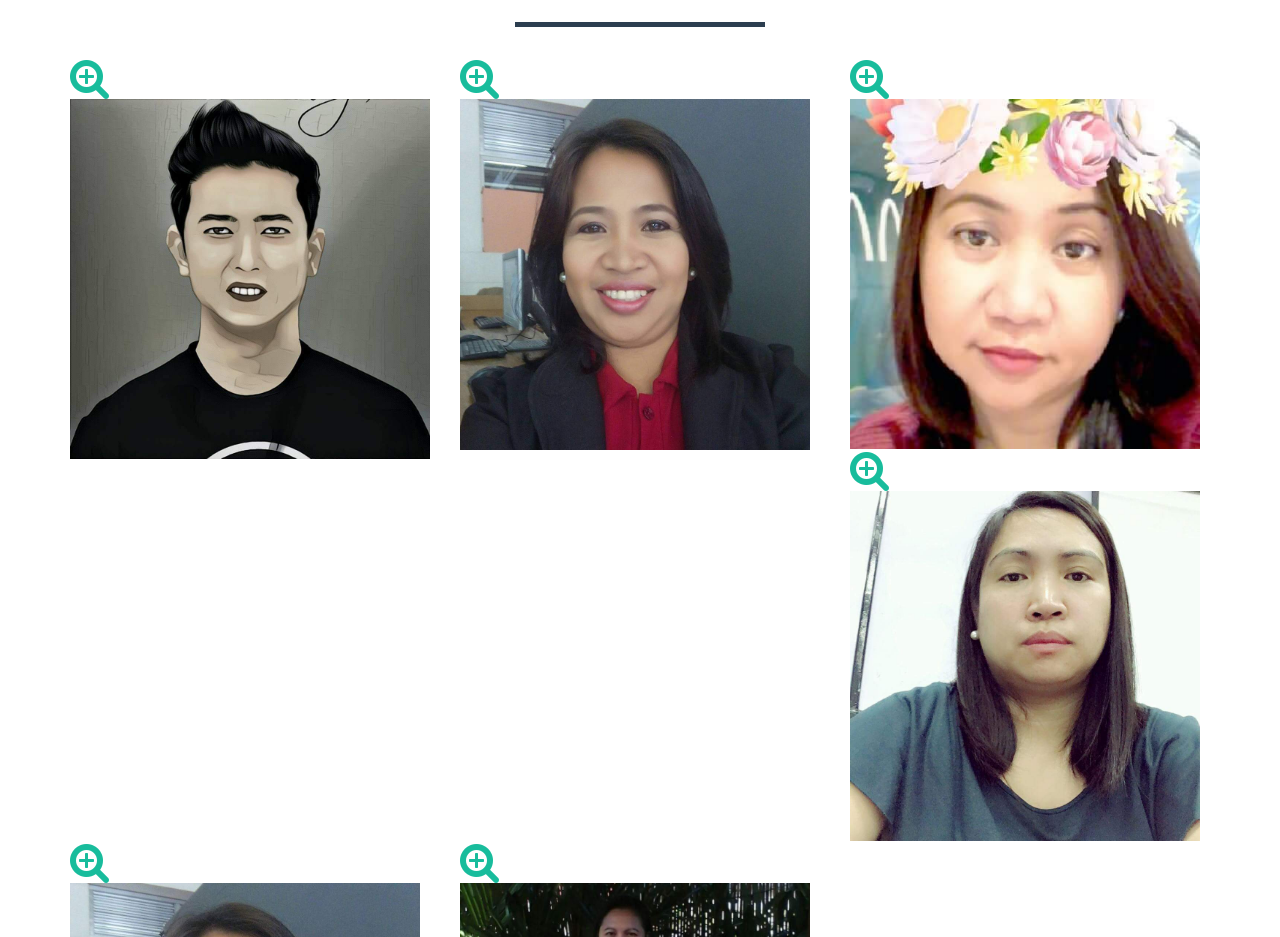
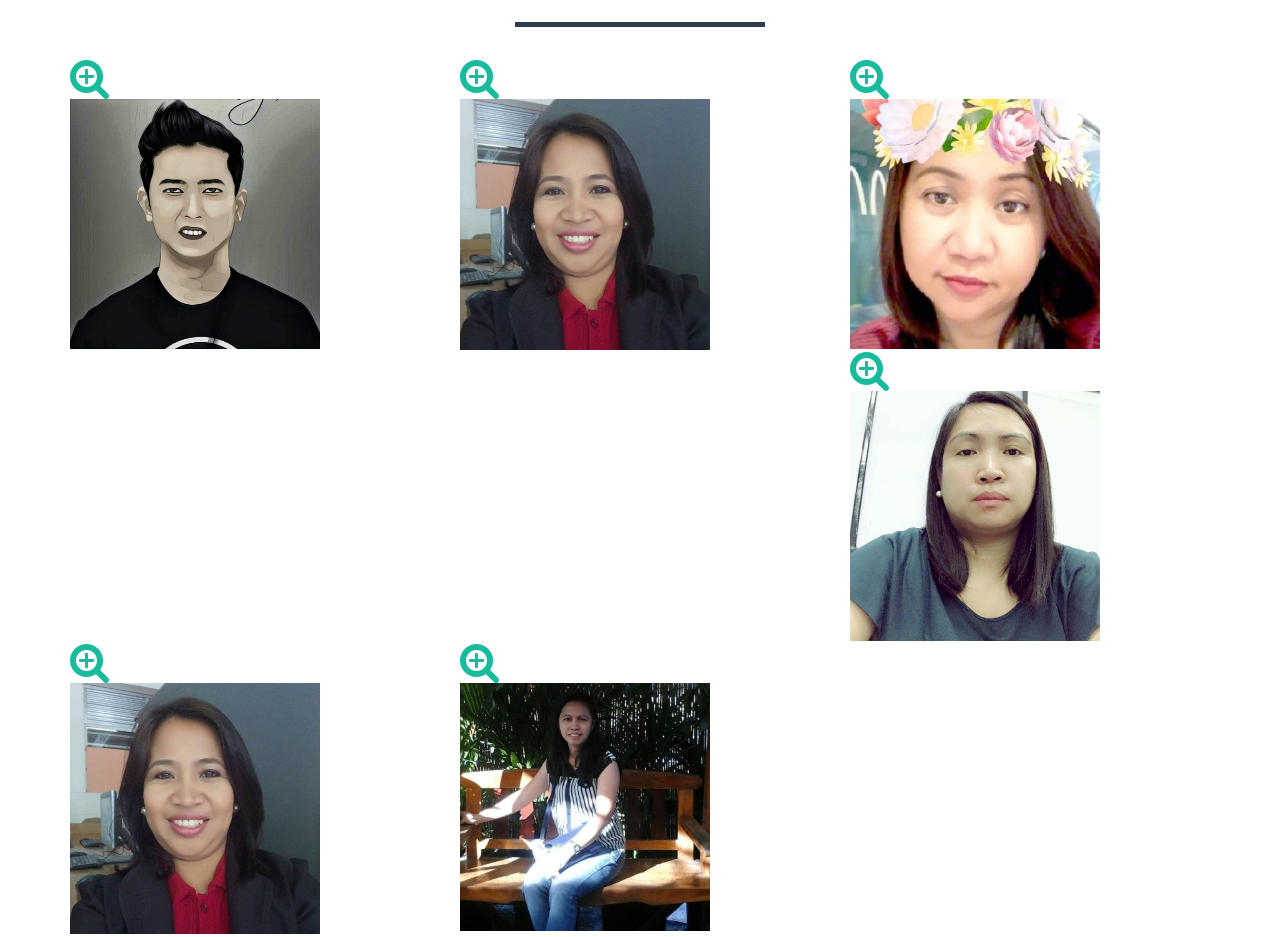
Before and after one commit to clarksongonzales/Portfolio, a website: page index.html in a window 1280 px wide. Shown: the part 986-1923 px from the top of the page. Drawn offline with nearby package versions, Linux system fonts and the light colour scheme.

Commit message:
Update index.html

```diff
--- a/index.html
+++ b/index.html
@@ -99,7 +99,7 @@
                                 <i class="fa fa-search-plus fa-3x"></i>
                             </div>
                         </div>
-                        <img src="img/reyes.jpg" class="img-responsive" alt="" width="400" height="350">
+                        <img src="img/reyes.jpg" class="img-responsive" alt="" width="250" height="250">
                     </a>
                 </div>
                 <div class="col-sm-4 portfolio-item">
@@ -109,7 +109,7 @@
                                 <i class="fa fa-search-plus fa-3x"></i>
                             </div>
                         </div>
-                        <img src="img/paloao.jpg" class="img-responsive" alt="" width="350" height="350">
+                        <img src="img/paloao.jpg" class="img-responsive" alt="" width="250" height="250">
                     </a>
                 </div>
                 <div class="col-sm-4 portfolio-item">
@@ -119,7 +119,7 @@
                                 <i class="fa fa-search-plus fa-3x"></i>
                             </div>
                         </div>
-                        <img src="img/quitaleg.jpg" class="img-responsive" alt="" width="350" height="350">
+                        <img src="img/quitaleg.jpg" class="img-responsive" alt="" width="250" height="250">
                     </a>
                 </div>
                 <div class="col-sm-4 portfolio-item">
@@ -129,7 +129,7 @@
                                 <i class="fa fa-search-plus fa-3x"></i>
                             </div>
                         </div>
-                        <img src="img/conception.jpg" class="img-responsive" alt="" width="350" height="350">
+                        <img src="img/conception.jpg" class="img-responsive" alt="" width="250" height="250">
                     </a>
                 </div>
                 <div class="col-sm-4 portfolio-item">
@@ -139,7 +139,7 @@
                                 <i class="fa fa-search-plus fa-3x"></i>
                             </div>
                         </div>
-                        <img src="img/paloao.jpg" class="img-responsive" alt="" width="350" height="350" >
+                        <img src="img/paloao.jpg" class="img-responsive" alt="" width="250" height="250" >
                     </a>
                 </div>
                 <div class="col-sm-4 portfolio-item">
@@ -149,7 +149,7 @@
                                 <i class="fa fa-search-plus fa-3x"></i>
                             </div>
                         </div>
-                        <img src="img/ortiz.jpg" class="img-responsive" alt="" width="350" height="350">
+                        <img src="img/ortiz.jpg" class="img-responsive" alt="" width="250" height="250">
                     </a>
                 </div>
             </div>
```
